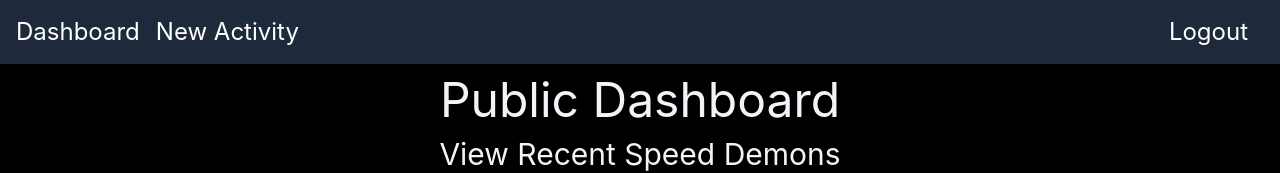
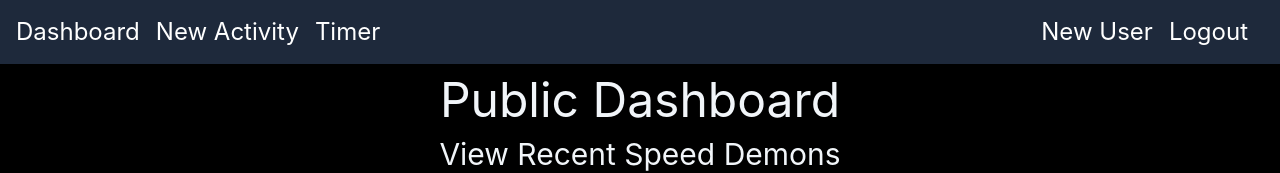
Before and after one commit to keplerridge/speeddemon, a Vue app: page / in a window 1280 px wide. Shown: the top 173 px of the page. Built offline with nearby package versions, Linux system fonts and the light colour scheme; no server answers.

Commit message:
Added a link to a new user, also fixed the routing so that we actually use our router instead of just jumping random links. YOU HAVE TO USE THE ROUTER

```diff
--- a/src/components/Header.vue
+++ b/src/components/Header.vue
@@ -4,27 +4,33 @@
       <ul class="list-none flex justify-between items-center w-full">
         <div class="flex gap-4">
           <li>
-            <a href="/" class="text-white no-underline hover:underline">
+            <router-link to="/dashboard" class="text-white no-underline hover:underline">
               Dashboard
-            </a>
+            </router-link>
           </li>
           <li>
-            <a
-              href="/new-activity"
-              class="text-white no-underline hover:underline"
-            >
+            <router-link to="/new-activity" class="text-white no-underline hover:underline">
               New Activity
-            </a>
+            </router-link>
+          </li>
+          <li>
+            <router-link to="/timer" class="text-white no-underline hover:underline">
+              Timer
+            </router-link>
           </li>
         </div>
+        <div class="list-none flex">
+          <li>
+          <router-link to="/register" class="text-white no-underline mr-4 hover:underline">
+            New User
+          </router-link>
+        </li>
         <li>
-          <a
-            href="/logout"
-            class="text-white no-underline mr-4 hover:underline"
-          >
+          <router-link to="/logout" class="text-white no-underline mr-4 hover:underline">
             Logout
-          </a>
+          </router-link>
         </li>
+      </div>
       </ul>
     </nav>
   </header>
```
